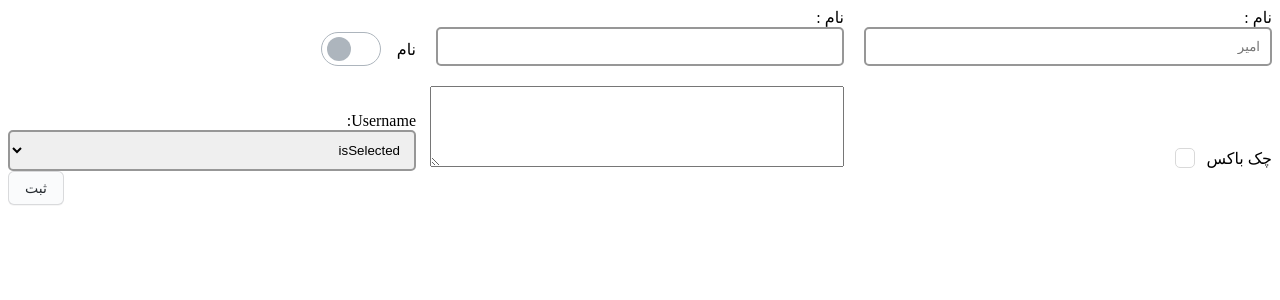
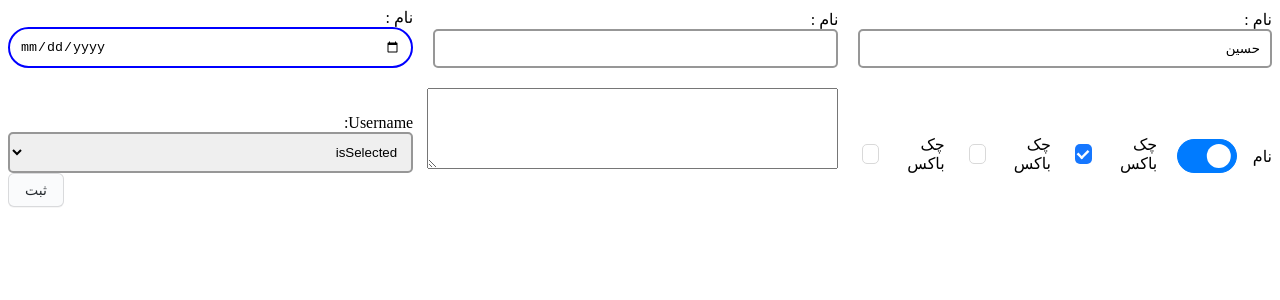
Before and after one commit to Ch-alireza021/genera-form, a React (Vite) app: page / in a window 1280 px wide. Shown: the top 300 px of the page. Built offline with nearby package versions, Linux system fonts and the light colour scheme.

Commit message:
feat:checked for switch and checkbox

```diff
--- a/src/App.tsx
+++ b/src/App.tsx
@@ -1,5 +1,5 @@
 import "./App.css";
-import { ConfigFormIF, FormCForm, SBObjectIF, SubmithandlerIF, SubmitIF } from "./components/CForm";
+import { ConfigFormIF, FormCForm, SBObjectIF} from "./components/CForm";
 import { CForm } from "./components/CForm/Cform";
 
 function App() {
@@ -10,6 +10,7 @@ function App() {
       label: "نام ",
       // value:'امیرحسین',
       placeholder: "امیر",
+      value:'حسین',
       onChange: (e) => {
         console.log({ e });
       },
@@ -29,17 +30,43 @@ function App() {
     },
     {
       label: "نام ",
+      name: 'phone',
+      type: "date",
+      size: "s12 m6 l4",
+      error: { required: true, regex: ["^[0-9]{11}$", "شماره موبایل باید 11 رقم باشد"] },
+      inputStyle: { borderRadius: "50px",borderColor:'blue' },
+    },
+    {
+      label: "نام ",
       name: 'switch',
       type: "switch",
-      size: "s12 m6 l4",
+      size: "s12 m6 l1",
       onChange: (e) => console.log(e),
+      checked:true,
       // error: { regex: ["^[0-9]{11}$", "شماره موبایل باید 11 رقم باشد"] },
     },
     {
       label: "چک باکس ",
       name: 'checkBox',
       type: "checkBox",
-      size: "s12 m6 l4",
+      size: "s12 m6 l1",
+      onChange: (e) => console.log(e),
+      checked:true,
+      // error: { regex: ["^[0-9]{11}$", "شماره موبایل باید 11 رقم باشد"] },
+    },
+    {
+      label: "چک باکس ",
+      name: 'checkBox1',
+      type: "checkBox",
+      size: "s12 m6 l1",
+      onChange: (e) => console.log(e),
+      // error: { regex: ["^[0-9]{11}$", "شماره موبایل باید 11 رقم باشد"] },
+    },
+    {
+      label: "چک باکس ",
+      name: 'checkBox3',
+      type: "checkBox",
+      size: "s12 m6 l1",
       onChange: (e) => console.log(e),
       // error: { regex: ["^[0-9]{11}$", "شماره موبایل باید 11 رقم باشد"] },
     },
--- a/src/components/CForm/base/Input.tsx
+++ b/src/components/CForm/base/Input.tsx
@@ -32,7 +32,7 @@ export const Input: FC<InputIF> = ({ ele, config }) => {
       payload: { [ele.name]: value },
     });
   };
-  const typeEleman = ["text", "number"];
+  const typeEleman = ["text", "number",'date'];
   return (
     <>
       {typeEleman?.includes(ele?.type) ? (
--- a/src/components/CForm/base/checkBox/checkBox.tsx
+++ b/src/components/CForm/base/checkBox/checkBox.tsx
@@ -1,8 +1,11 @@
-import { FC } from "react";
+import { FC, useState } from "react";
 import checkBoxClass from "./checkBox.module.css";
 import { CheckBoxIF } from "../interFaceCForm";
 
-export const CheckBox: FC<CheckBoxIF> = ({ ele, change,config }) => {
+export const CheckBox: FC<CheckBoxIF> = ({ ele, change, config }) => {
+  const [isChecked, setIsChecked] = useState<boolean>(
+    typeof ele.checked === "boolean" ? ele.checked : false
+  );
   return (
     <div style={{ display: "flex", alignItems: "center", gap: ".5rem" }}>
       {ele?.label && (
@@ -18,7 +21,9 @@ export const CheckBox: FC<CheckBoxIF> = ({ ele, change,config }) => {
         id={ele.name}
         onChange={(e) => {
           change(e, "checked");
+          setIsChecked(!isChecked);
         }}
+        checked={isChecked}
         className={checkBoxClass?.["ui-checkbox"]}
       />
     </div>
--- a/src/components/CForm/base/interFaceCForm.tsx
+++ b/src/components/CForm/base/interFaceCForm.tsx
@@ -8,6 +8,7 @@ type InputType =
   | "switch"
   | "select"
   | "textarea"
+  | "date"
   | "checkBox";
 export interface FormCForm {
   size?: string;
@@ -28,6 +29,7 @@ export interface FormCForm {
   labelStyle?: React.CSSProperties;
   options?: { value: string; text: string }[];
   value?: string;
+  checked?:boolean
 }
 
 export interface StringObject {
--- a/src/components/CForm/base/switch/InputSwitch.tsx
+++ b/src/components/CForm/base/switch/InputSwitch.tsx
@@ -1,5 +1,5 @@
 // import React from "react";
-import { ChangeEvent, FC } from "react";
+import { ChangeEvent, FC, useState } from "react";
 import switchClass from "./switch.module.css";
 import { ConfigFormIF, FormCForm } from "../interFaceCForm";
 interface InputSwitchIF {
@@ -8,11 +8,14 @@ interface InputSwitchIF {
     e: ChangeEvent<HTMLInputElement | HTMLSelectElement>,
     type: "checked"
   ) => void;
-  config:ConfigFormIF
+  config: ConfigFormIF;
 }
-export const InputSwitch: FC<InputSwitchIF> = ({ ele, change,config}) => {
+export const InputSwitch: FC<InputSwitchIF> = ({ ele, change, config }) => {
+  const [isChecked, setIsChecked] = useState<boolean>(
+    typeof ele.checked === "boolean" ? ele.checked : false
+  );
   return (
-    <div style={{ display: "flex", alignItems: "center",gap:'1rem' }}>
+    <div style={{ display: "flex", alignItems: "center", gap: "1rem" }}>
       {ele?.label && (
         <label
           style={{ ...config?.labelStyle, ...ele?.labelStyle }}
@@ -28,7 +31,9 @@ export const InputSwitch: FC<InputSwitchIF> = ({ ele, change,config}) => {
             id={ele.name}
             onChange={(e) => {
               change(e, "checked");
+              setIsChecked(!isChecked);
             }}
+            checked={isChecked}
           />
           <span className={switchClass.slider}></span>
         </label>
```
